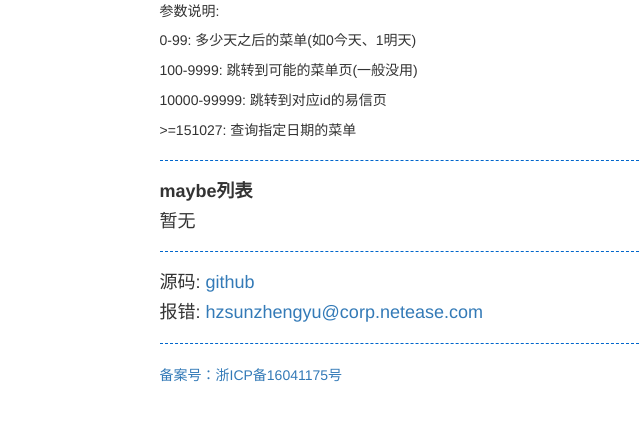
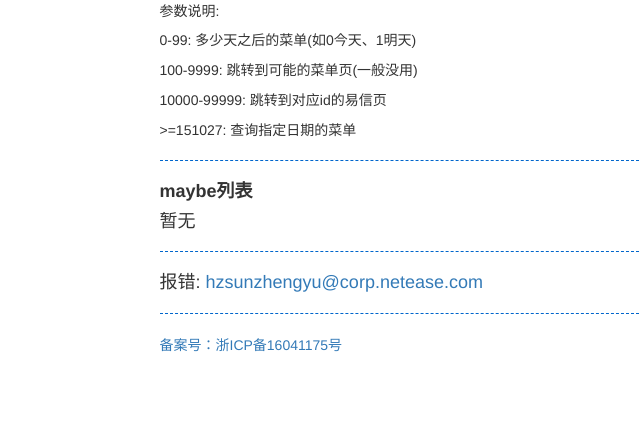
Before and after one commit to arcsun/neteaseMenu, a Flask app: template templates/menu.html in a window 1280 px wide. Shown: the part 333-754 px from the top of the page, without its empty margins (8-648 px from the left). Run offline with Flask 2, Linux system fonts and the light colour scheme; the template is opened without the code that fills it, so the values that code supplies are empty; some libraries are stand-ins or nearby versions.

```diff
--- a/templates/menu.html
+++ b/templates/menu.html
@@ -64,7 +64,7 @@
 
 
             <hr style="height:1px;border:none;border-top:1px dashed #0066CC;"/>
-            <h4>源码: <a href="https://github.com/arcsun/neteaseMenu">github</a></h4>
+{#            <h4>源码: <a href="https://github.com/arcsun/neteaseMenu">github</a></h4>#}
             <h4>报错: <a href="mailto:hzsunzhengyu@corp.netease.com">hzsunzhengyu@corp.netease.com</a></h4>
 
             <hr style="height:1px;border:none;border-top:1px dashed #0066CC;"/>
```
